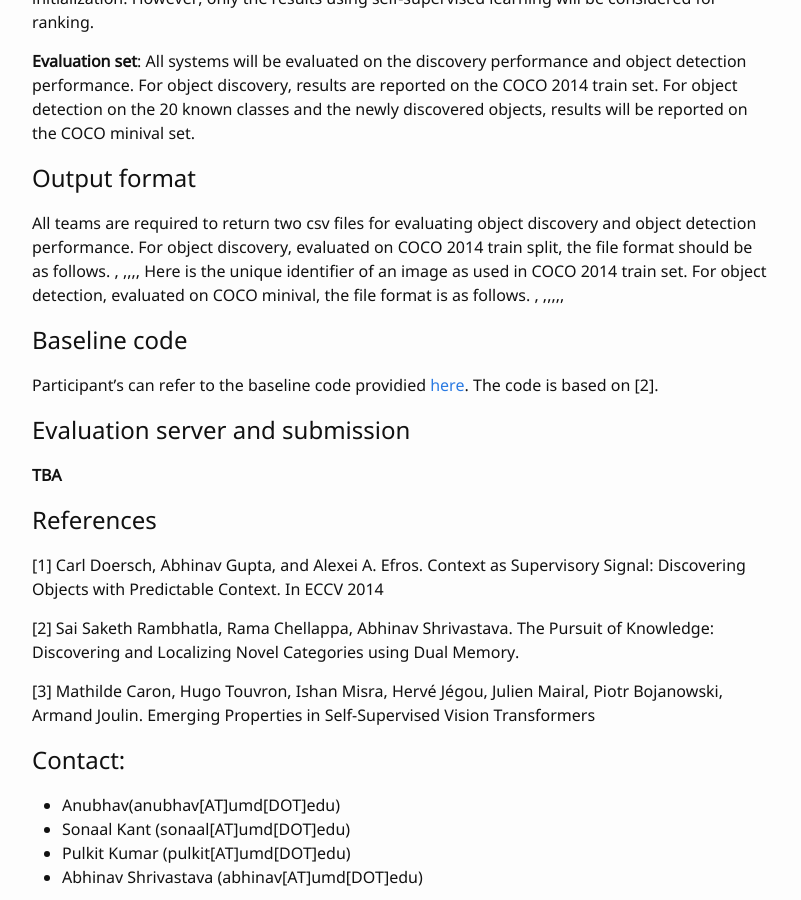
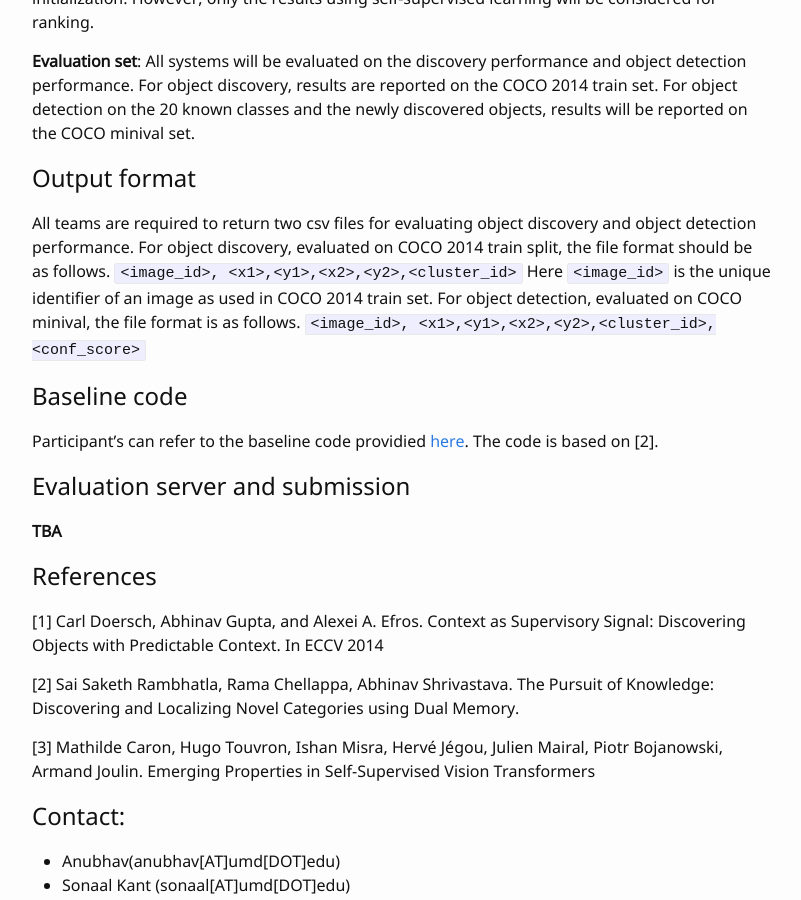
Before and after one commit to obj-disc/obj-disc.github.io, a Jekyll site: the page built from index.md, in a window 1280 px wide and 900 px high, scrolled down 1838 px. Shown: the whole window, without its empty margins (238-1039 px from the left). Built offline with Jekyll 4.4.1, drawn with Linux system fonts in a browser that asks for light colours.

Commit message:
fixing output format

```diff
--- a/index.md
+++ b/index.md
@@ -76,7 +76,7 @@ All systems submitted to the challenge are allowed to use three datasets, namely
 <!-- <div class="toc" markdown="1"> -->
 ## Output format
 
-All teams are required to return two csv files for evaluating object discovery and object detection performance. For object discovery, evaluated on COCO 2014 train split, the file format should be as follows. <image_id>, <x1>,<y1>,<x2>,<y2>,<cluster_id> Here <image_id> is the unique identifier of an image as used in COCO 2014 train set. For object detection, evaluated on COCO minival, the file format is as follows. <image_id>, <x1>,<y1>,<x2>,<y2>,<cluster_id>,<conf_score>
+All teams are required to return two csv files for evaluating object discovery and object detection performance. For object discovery, evaluated on COCO 2014 train split, the file format should be as follows. `<image_id>, <x1>,<y1>,<x2>,<y2>,<cluster_id>` Here `<image_id>` is the unique identifier of an image as used in COCO 2014 train set. For object detection, evaluated on COCO minival, the file format is as follows. `<image_id>, <x1>,<y1>,<x2>,<y2>,<cluster_id>,<conf_score>`
 <!-- </div> -->
 
 ## Baseline code
```
